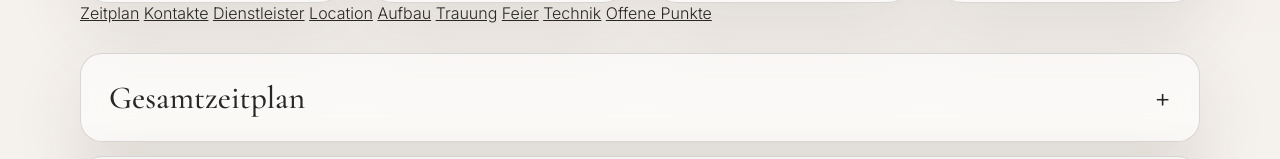
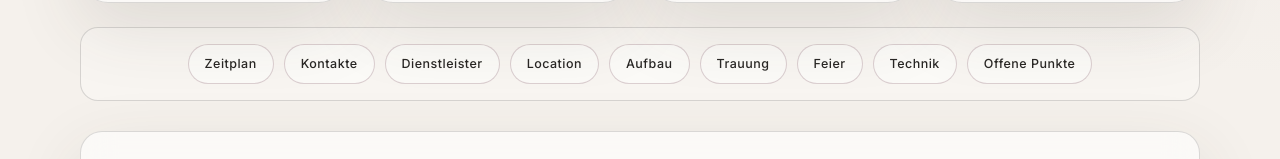
Before and after one commit to kowalsko99/anna-kevin.de, a plain HTML site: page ablauf-7k4m2.html in a window 1280 px wide. Shown: the part 641-800 px from the top of the page. Drawn offline with nearby package versions, Linux system fonts and the light colour scheme.

Commit message:
Schnellnavigation und Kontaktbuttons gestalten

```diff
--- a/assets/css/team.css
+++ b/assets/css/team.css
@@ -91,6 +91,47 @@
   line-height: 1.65;
 }
 
+.team-quick-nav {
+  display: flex;
+  flex-wrap: wrap;
+  justify-content: center;
+  gap: 10px;
+  margin: 24px 0 18px;
+  padding: 16px;
+  border: 1px solid var(--line);
+  border-radius: 18px;
+  background: rgba(255,255,255,.28);
+}
+
+.team-quick-nav a,
+.team-link-button {
+  display: inline-flex;
+  min-height: 40px;
+  align-items: center;
+  justify-content: center;
+  padding: 10px 16px;
+  border: 1px solid rgba(155,125,132,.34);
+  border-radius: 999px;
+  background: rgba(255,255,255,.46);
+  color: var(--text);
+  font-size: .78rem;
+  font-weight: 500;
+  letter-spacing: .04em;
+  text-decoration: none;
+  transition: transform .2s ease, border-color .2s ease, background .2s ease;
+}
+
+.team-quick-nav a:hover,
+.team-link-button:hover {
+  transform: translateY(-2px);
+  border-color: var(--accent);
+  background: rgba(255,255,255,.72);
+}
+
+.accordion-list details {
+  scroll-margin-top: 18px;
+}
+
 .timeline-intro { max-width: 760px; margin: 0 0 26px; }
 .team-timeline { position: relative; display: grid; gap: 14px; }
 .team-timeline::before { position: absolute; top: 16px; bottom: 16px; left: 124px; width: 1px; background: var(--line); content: ""; }
@@ -126,6 +167,13 @@
 
 .detail-card p {
   margin: 10px 0 0;
+}
+
+.contact-actions {
+  display: flex;
+  flex-wrap: wrap;
+  gap: 10px;
+  margin-top: 18px;
 }
 
 .pending-card {
@@ -194,6 +242,9 @@
   .team-info-grid,
   .detail-grid { grid-template-columns: 1fr; }
   .team-info-card { min-height: 210px; }
+  .team-quick-nav { justify-content: flex-start; overflow-x: auto; flex-wrap: nowrap; padding: 12px; scrollbar-width: none; }
+  .team-quick-nav::-webkit-scrollbar { display: none; }
+  .team-quick-nav a { flex: 0 0 auto; }
   .team-timeline::before { left: 13px; }
   .timeline-item { grid-template-columns: 1fr; gap: 8px; padding: 18px 18px 18px 38px; }
   .timeline-item::before,
```
